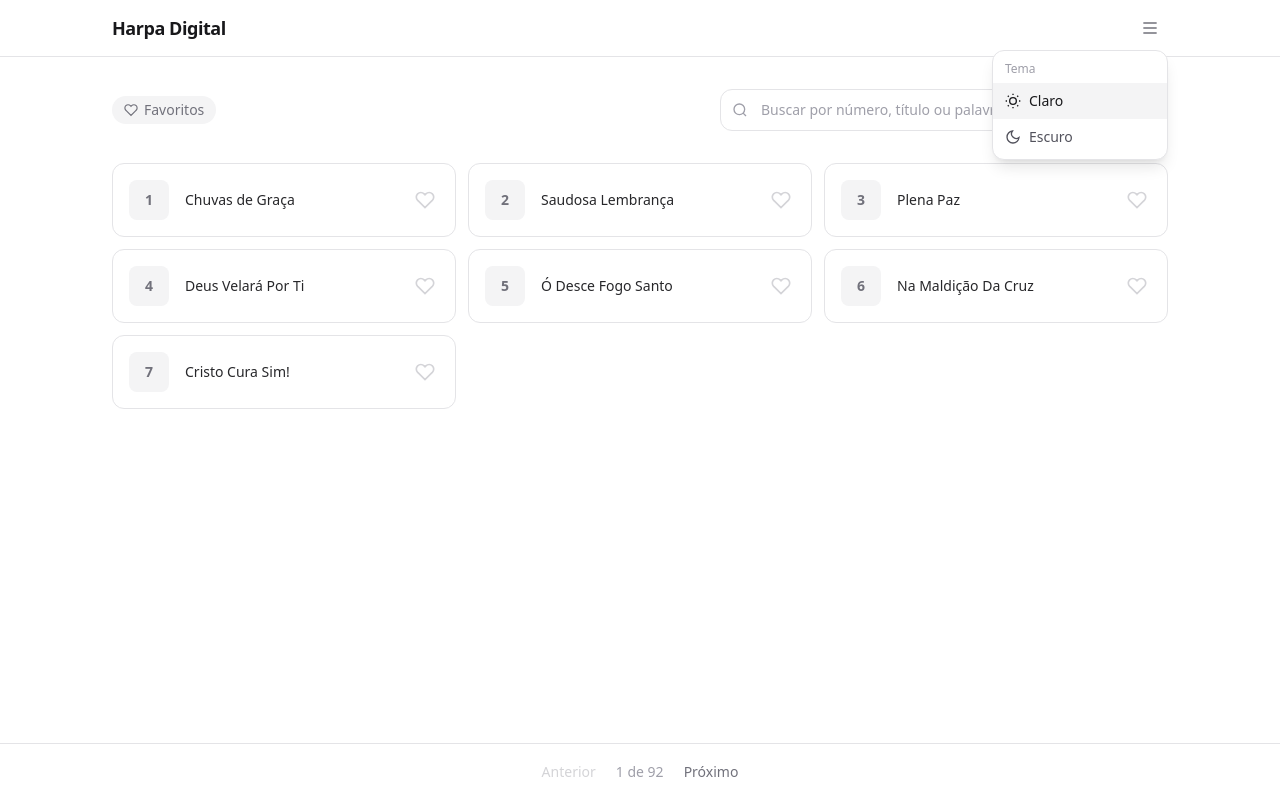
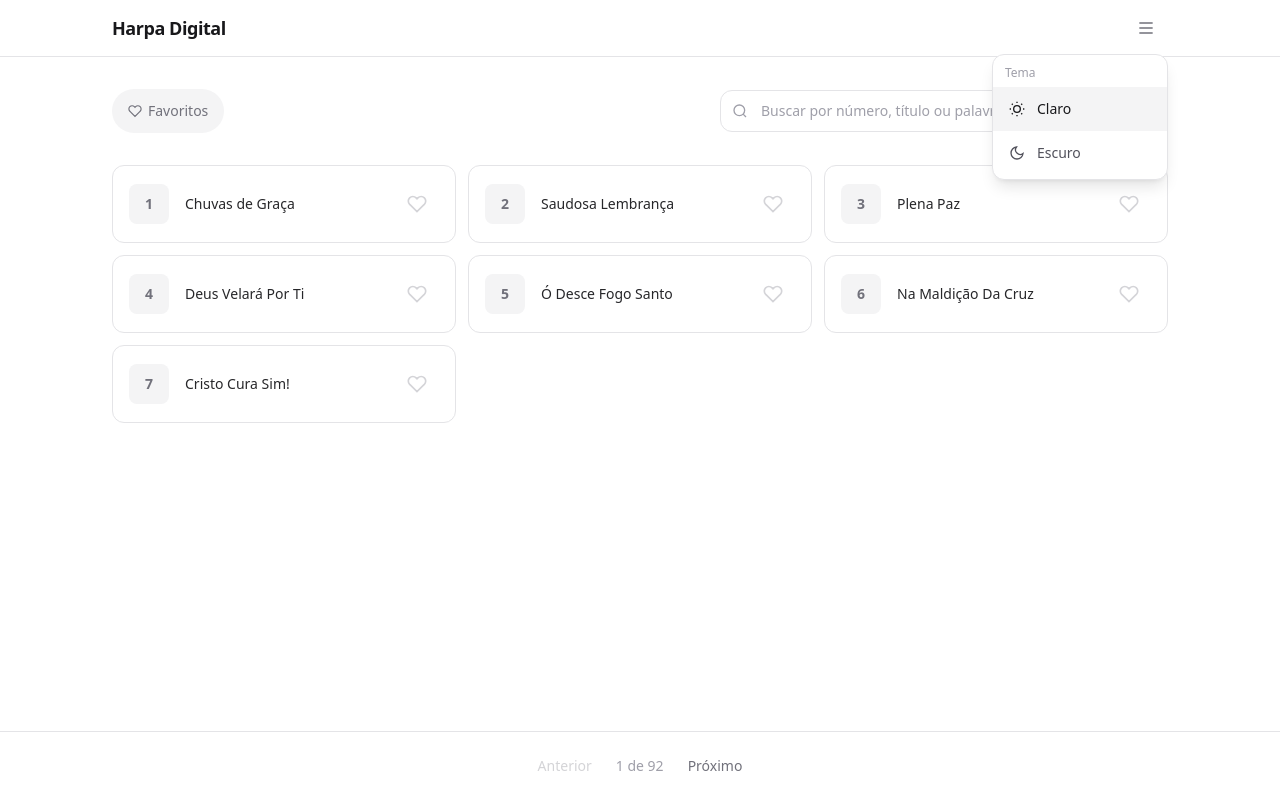
Before and after one commit to wellingtonholandalindao00/harpa-digital, a Next.js app: page / in a window 1280 px wide. Both pictures are taken after a click on the button 1150 px from the left and 28 px from the top of the page. Built offline with nearby package versions, Linux system fonts and the light colour scheme.

Commit message:
fix: padroniza tamanho dos botoes (min 44px) e cursor pointer conforme WCAG

```diff
--- a/src/app/not-found.js
+++ b/src/app/not-found.js
@@ -15,7 +15,7 @@ export default function NotFound() {
         </p>
         <Link
           href="/"
-          className="mt-6 inline-flex items-center gap-2 rounded-xl bg-zinc-900 px-5 py-2.5 text-sm font-medium text-white transition hover:bg-zinc-700 dark:bg-zinc-100 dark:text-zinc-900 dark:hover:bg-zinc-300"
+          className="mt-6 inline-flex items-center gap-2 rounded-xl bg-zinc-900 px-5 min-h-[44px] text-sm font-medium text-white transition hover:bg-zinc-700 dark:bg-zinc-100 dark:text-zinc-900 dark:hover:bg-zinc-300 cursor-pointer active:scale-[0.97]"
         >
           Voltar para lista
         </Link>
--- a/src/app/page.js
+++ b/src/app/page.js
@@ -56,7 +56,7 @@ export default function Home() {
         <div className="flex items-center gap-3">
           <button
             onClick={toggleFavFilter}
-            className={`inline-flex items-center gap-1.5 rounded-full px-3 py-1 text-sm transition ${
+            className={`inline-flex items-center gap-1.5 rounded-full px-4 min-h-[44px] text-sm transition cursor-pointer active:scale-[0.97] ${
               mostrarFavoritos
                 ? 'bg-red-50 text-red-600 dark:bg-red-900/30 dark:text-red-400'
                 : 'bg-zinc-100 text-zinc-500 hover:bg-zinc-200 dark:bg-zinc-800 dark:text-zinc-400 dark:hover:bg-zinc-700'
@@ -97,7 +97,7 @@ export default function Home() {
               <button
                 onClick={() => setPagina(p => Math.max(1, p - 1))}
                 disabled={paginaAtual <= 1}
-                className="rounded-lg px-3 py-1.5 text-sm text-zinc-500 transition hover:bg-zinc-100 disabled:opacity-30 dark:hover:bg-zinc-800"
+                className="rounded-lg px-4 min-h-[44px] text-sm text-zinc-500 transition hover:bg-zinc-100 disabled:opacity-30 dark:hover:bg-zinc-800 cursor-pointer active:scale-[0.97]"
               >
                 Anterior
               </button>
@@ -107,7 +107,7 @@ export default function Home() {
               <button
                 onClick={() => setPagina(p => Math.min(totalPaginas, p + 1))}
                 disabled={paginaAtual >= totalPaginas}
-                className="rounded-lg px-3 py-1.5 text-sm text-zinc-500 transition hover:bg-zinc-100 disabled:opacity-30 dark:hover:bg-zinc-800"
+                className="rounded-lg px-4 min-h-[44px] text-sm text-zinc-500 transition hover:bg-zinc-100 disabled:opacity-30 dark:hover:bg-zinc-800 cursor-pointer active:scale-[0.97]"
               >
                 Próximo
               </button>
--- a/src/components/HinoCard.js
+++ b/src/components/HinoCard.js
@@ -22,7 +22,7 @@ export default function HinoCard({ hino, onFavChange }) {
   return (
     <Link
       href={`/hino/${hino.id}`}
-      className="group relative flex items-center gap-4 rounded-xl border border-zinc-200 bg-white p-4 transition hover:border-zinc-300 hover:shadow-sm dark:border-zinc-800 dark:bg-zinc-900 dark:hover:border-zinc-700"
+      className="group relative flex items-center gap-4 rounded-xl border border-zinc-200 bg-white p-4 transition hover:border-zinc-300 hover:shadow-sm dark:border-zinc-800 dark:bg-zinc-900 dark:hover:border-zinc-700 cursor-pointer"
     >
       <span className="flex h-10 w-10 shrink-0 items-center justify-center rounded-lg bg-zinc-100 text-sm font-bold text-zinc-500 dark:bg-zinc-800 dark:text-zinc-200">
         {hino.numero}
@@ -32,7 +32,7 @@ export default function HinoCard({ hino, onFavChange }) {
       </span>
       <button
         onClick={handleFav}
-        className="shrink-0 p-1 text-zinc-300 hover:text-red-400 dark:text-zinc-600 dark:hover:text-red-400"
+        className="flex shrink-0 items-center justify-center min-h-[44px] min-w-[44px] text-zinc-300 hover:text-red-400 dark:text-zinc-600 dark:hover:text-red-400 active:scale-[0.9] transition-transform"
         aria-label={fav ? 'Remover dos favoritos' : 'Adicionar aos favoritos'}
       >
         <svg
--- a/src/components/HinoViewer.js
+++ b/src/components/HinoViewer.js
@@ -33,7 +33,7 @@ export default function HinoViewer({ hino }) {
         </h1>
         <button
           onClick={handleFav}
-          className={`mt-3 inline-flex items-center gap-2 rounded-full px-4 py-1.5 text-sm transition ${
+          className={`mt-3 inline-flex items-center gap-2 rounded-full px-5 min-h-[44px] text-sm transition cursor-pointer active:scale-[0.97] ${
             fav
               ? 'bg-red-50 text-red-600 dark:bg-red-900/30 dark:text-red-400'
               : 'bg-zinc-100 text-zinc-500 hover:bg-zinc-200 dark:bg-zinc-800 dark:text-zinc-400 dark:hover:bg-zinc-700'
@@ -79,7 +79,7 @@ export default function HinoViewer({ hino }) {
         {anterior ? (
           <Link
             href={`/hino/${anterior.id}`}
-            className="flex items-center gap-2 text-sm text-zinc-500 transition hover:text-zinc-800 dark:hover:text-zinc-200"
+            className="flex items-center gap-2 py-2 text-sm text-zinc-500 transition hover:text-zinc-800 dark:hover:text-zinc-200 cursor-pointer"
           >
             <svg className="h-4 w-4" fill="none" viewBox="0 0 24 24" stroke="currentColor" strokeWidth="2">
               <path d="m15 18-6-6 6-6" />
@@ -92,7 +92,7 @@ export default function HinoViewer({ hino }) {
         {proximo ? (
           <Link
             href={`/hino/${proximo.id}`}
-            className="flex items-center gap-2 text-right text-sm text-zinc-500 transition hover:text-zinc-800 dark:hover:text-zinc-200"
+            className="flex items-center gap-2 py-2 text-right text-sm text-zinc-500 transition hover:text-zinc-800 dark:hover:text-zinc-200 cursor-pointer"
           >
             {proximo.numero}. {proximo.titulo}
             <svg className="h-4 w-4" fill="none" viewBox="0 0 24 24" stroke="currentColor" strokeWidth="2">
--- a/src/components/NavBar.js
+++ b/src/components/NavBar.js
@@ -2,6 +2,7 @@
 
 import { useState, useEffect, useRef } from 'react'
 import { usePathname } from 'next/navigation'
+import Link from 'next/link'
 
 function getTemaAtual() {
   if (typeof window === 'undefined') return 'claro'
@@ -45,19 +46,19 @@ export default function NavBar() {
   return (
     <header className="sticky top-0 z-10 border-b border-zinc-200 bg-white/80 backdrop-blur dark:border-zinc-800 dark:bg-zinc-950/80">
       <div className="mx-auto flex h-14 max-w-6xl items-center px-6 sm:px-12">
-        <a href="/" className="inline-flex items-center gap-1.5 text-lg font-bold tracking-tight">
+        <Link href="/" className="inline-flex items-center gap-1.5 text-lg font-bold tracking-tight cursor-pointer">
           {isHinoPage && (
             <svg className="h-4 w-4" fill="none" viewBox="0 0 24 24" stroke="currentColor" strokeWidth="2">
               <path d="m15 18-6-6 6-6" />
             </svg>
           )}
           {isHinoPage ? 'Voltar para lista' : 'Harpa Digital'}
-        </a>
+        </Link>
 
         <div className="relative ml-auto" ref={menuRef}>
           <button
             onClick={() => setMenuAberto(v => !v)}
-            className="rounded-lg p-2 text-zinc-500 transition hover:bg-zinc-100 dark:text-zinc-400 dark:hover:bg-zinc-800"
+            className="flex items-center justify-center rounded-lg min-h-[44px] min-w-[44px] text-zinc-500 transition hover:bg-zinc-100 dark:text-zinc-400 dark:hover:bg-zinc-800 cursor-pointer active:scale-[0.95]"
             aria-label="Abrir menu"
           >
             <svg className="h-5 w-5" fill="none" viewBox="0 0 24 24" stroke="currentColor" strokeWidth="2">
@@ -72,13 +73,13 @@ export default function NavBar() {
               </p>
               <button
                 onClick={() => alterarTema('claro')}
-                className={`flex w-full items-center gap-2 px-3 py-2 text-left text-sm transition ${
+                className={`flex w-full items-center gap-3 px-4 min-h-[44px] text-left text-sm transition cursor-pointer ${
                   tema === 'claro'
                     ? 'bg-zinc-100 text-zinc-900 dark:bg-zinc-800 dark:text-zinc-100'
                     : 'text-zinc-600 hover:bg-zinc-50 dark:text-zinc-400 dark:hover:bg-zinc-800/50'
                 }`}
               >
-                <svg className="h-4 w-4" fill="none" viewBox="0 0 24 24" stroke="currentColor" strokeWidth="2">
+                <svg className="h-4 w-4 shrink-0" fill="none" viewBox="0 0 24 24" stroke="currentColor" strokeWidth="2">
                   <circle cx="12" cy="12" r="5" />
                   <path d="M12 1v2M12 21v2M4.22 4.22l1.42 1.42M18.36 18.36l1.42 1.42M1 12h2M21 12h2M4.22 19.78l1.42-1.42M18.36 5.64l1.42-1.42" />
                 </svg>
@@ -86,13 +87,13 @@ export default function NavBar() {
               </button>
               <button
                 onClick={() => alterarTema('escuro')}
-                className={`flex w-full items-center gap-2 px-3 py-2 text-left text-sm transition ${
+                className={`flex w-full items-center gap-3 px-4 min-h-[44px] text-left text-sm transition cursor-pointer ${
                   tema === 'escuro'
                     ? 'bg-zinc-100 text-zinc-900 dark:bg-zinc-800 dark:text-zinc-100'
                     : 'text-zinc-600 hover:bg-zinc-50 dark:text-zinc-400 dark:hover:bg-zinc-800/50'
                 }`}
               >
-                <svg className="h-4 w-4" fill="none" viewBox="0 0 24 24" stroke="currentColor" strokeWidth="2">
+                <svg className="h-4 w-4 shrink-0" fill="none" viewBox="0 0 24 24" stroke="currentColor" strokeWidth="2">
                   <path d="M21 12.79A9 9 0 1 1 11.21 3 7 7 0 0 0 21 12.79z" />
                 </svg>
                 Escuro
--- a/src/components/SearchBar.js
+++ b/src/components/SearchBar.js
@@ -38,7 +38,7 @@ export default function SearchBar({ onSearch }) {
       {value && (
         <button
           onClick={() => setValue('')}
-          className="absolute right-3 top-1/2 -translate-y-1/2 text-zinc-400 hover:text-zinc-600 dark:hover:text-zinc-300"
+          className="absolute right-1 top-1/2 -translate-y-1/2 flex items-center justify-center min-h-[44px] min-w-[44px] text-zinc-400 hover:text-zinc-600 dark:hover:text-zinc-300 active:scale-[0.9] transition-transform"
           aria-label="Limpar busca"
         >
           <svg className="h-4 w-4" fill="none" viewBox="0 0 24 24" stroke="currentColor" strokeWidth="2">
```
